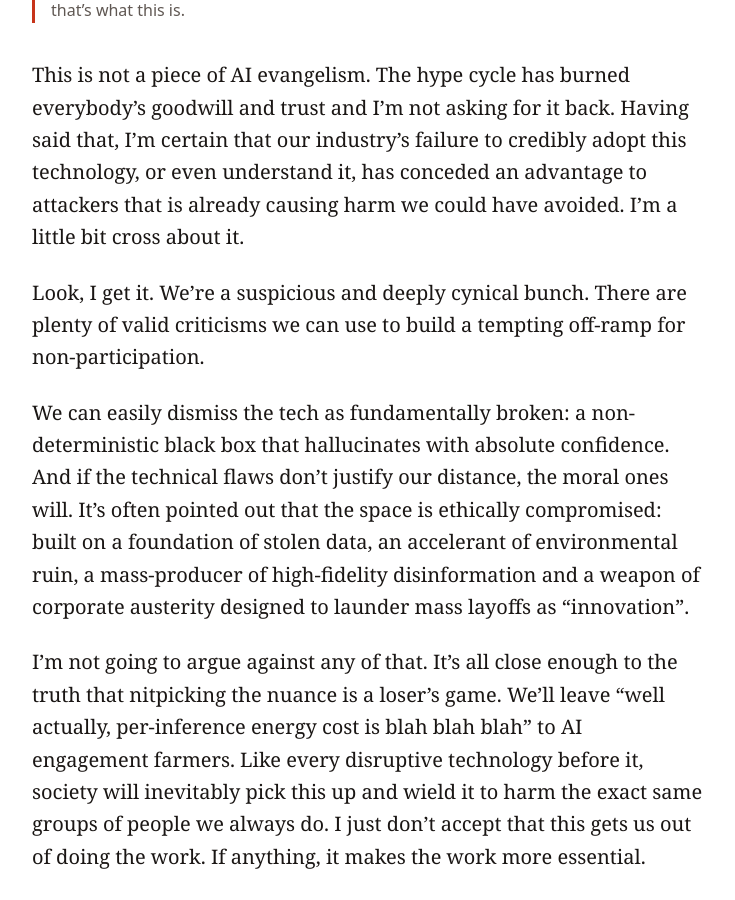
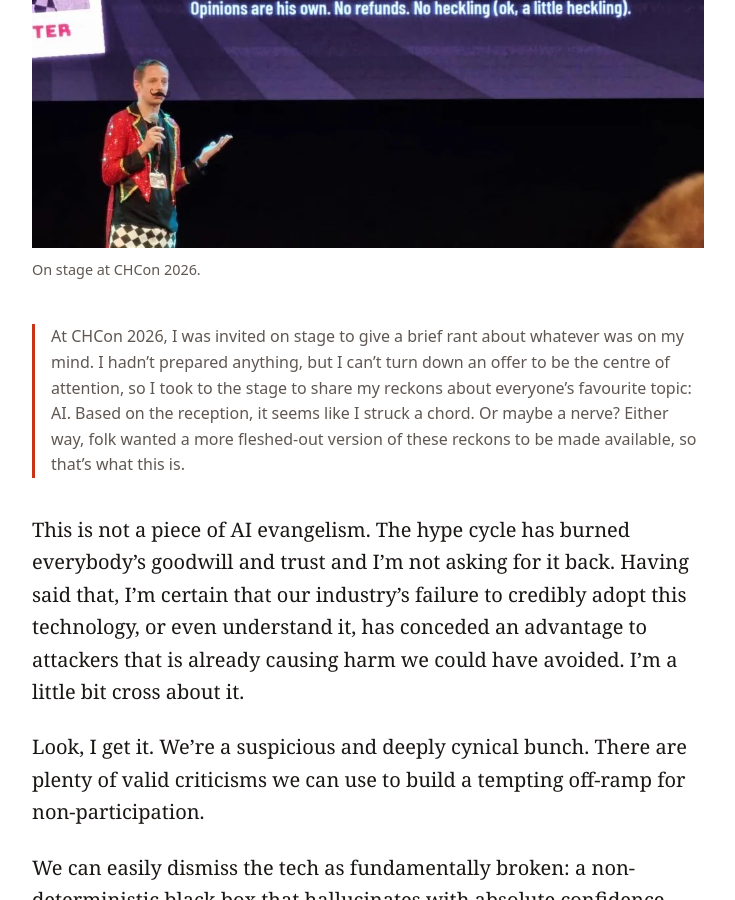
Before and after one commit to JoshBrodieNZ/joshbrodienz.github.io, a Jekyll site: the page built from _posts/2026-11-27-a-crisis-of-credibility.md, in a window 1280 px wide and 900 px high, scrolled down 614 px. Shown: the whole window, without its empty margins (272-1007 px from the left). Built offline with Jekyll 4.4.1, drawn with Linux system fonts in a browser that asks for light colours.

Commit message:
Update 2026-11-27-a-crisis-of-credibility.md

```diff
--- a/_posts/2026-11-27-a-crisis-of-credibility.md
+++ b/_posts/2026-11-27-a-crisis-of-credibility.md
@@ -2,7 +2,13 @@
 layout: post
 title: A Crisis of Credibility
 description: An expanded version of my CHCon 2026 rant on AI, credibility, and the security industry's opt-out.
+image: /assets/img/chcon-2026-rant.jpg
 ---
+
+<figure class="fig">
+  <img src="/assets/img/chcon-2026-rant.jpg" width="1024" height="576" alt="Josh Brodie on stage at CHCon 2026 in a red sequinned ringmaster jacket and a stick-on moustache, holding a microphone. The slide behind him reads: Josh's Rant. The ringmaster has the mic. Clowns, please remain seated. Opinions are his own. No refunds. No heckling (ok, a little heckling).">
+  <figcaption>On stage at CHCon 2026.</figcaption>
+</figure>
 
 At CHCon 2026, I was invited on stage to give a brief rant about whatever was on my mind. I hadn't prepared anything, but I can't turn down an offer to be the centre of attention, so I took to the stage to share my reckons about everyone's favourite topic: AI. Based on the reception, it seems like I struck a chord. Or maybe a nerve? Either way, folk wanted a more fleshed-out version of these reckons to be made available, so that's what this is.
 {: .preface}
```
